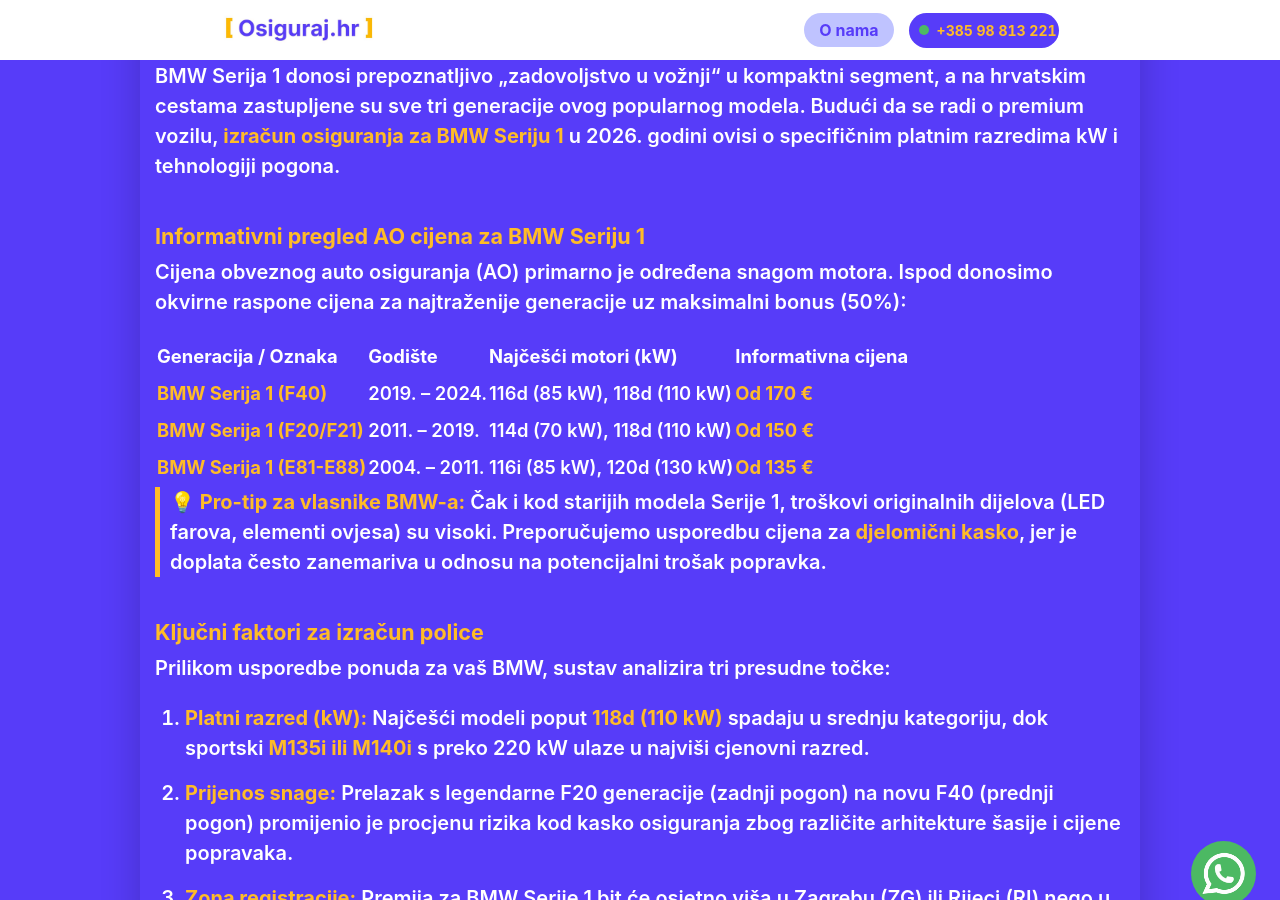
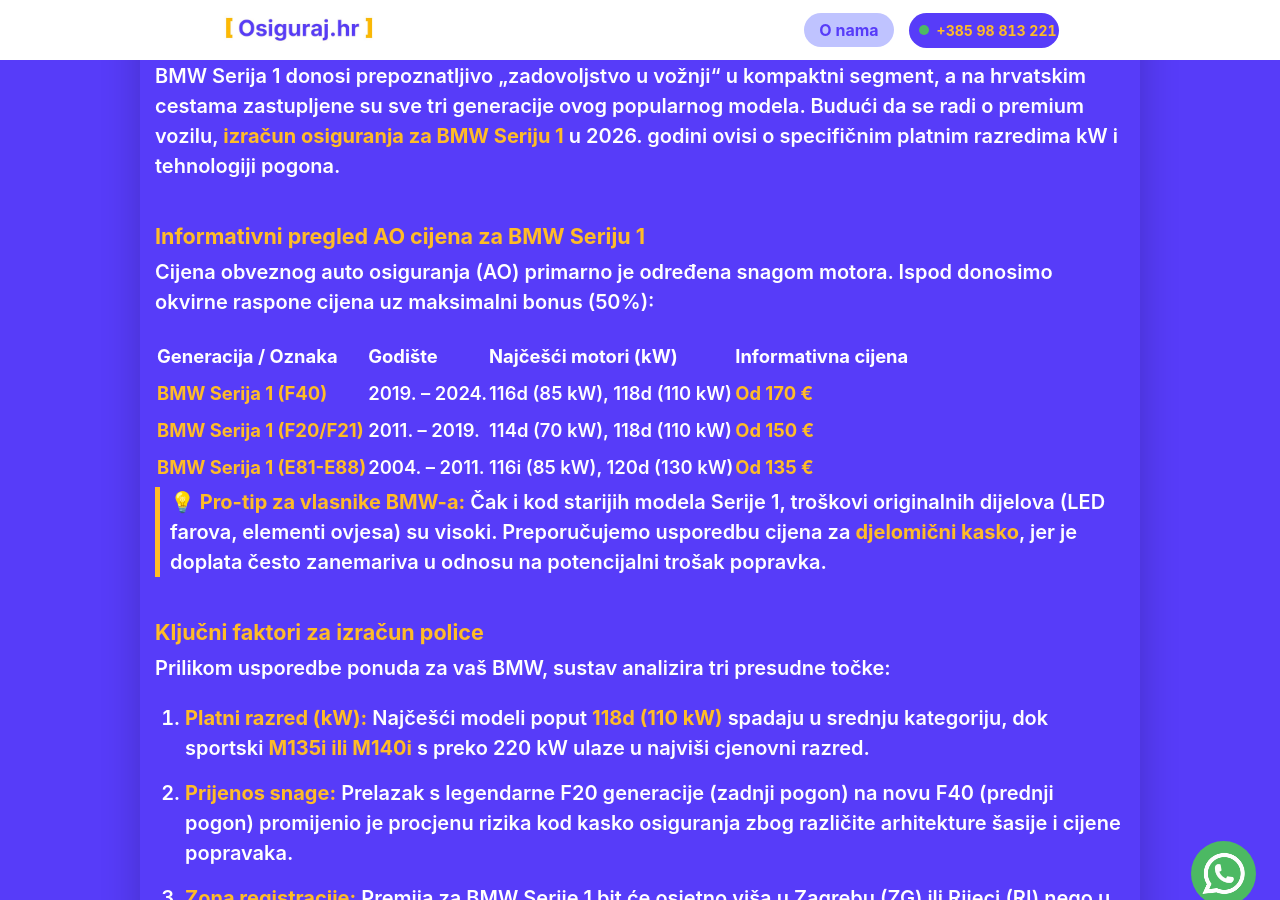
Before and after one commit to Filip-Gale/OsigurajHR, a Jekyll site: the page built from auto-osiguranje/bmw-serija-1.md, in a window 1280 px wide and 900 px high, scrolled down 511 px. Built offline with Jekyll 4.4.1, drawn with Linux system fonts in a browser that asks for light colours.

Commit message:
Update bmw-serija-1.md

```diff
--- a/auto-osiguranje/bmw-serija-1.md
+++ b/auto-osiguranje/bmw-serija-1.md
@@ -10,9 +10,9 @@
 
 ### Informativni pregled AO cijena za BMW Seriju 1
 
-Cijena obveznog auto osiguranja (AO) primarno je određena snagom motora. Ispod donosimo okvirne raspone cijena za najtraženije generacije uz maksimalni bonus (50%):
+Cijena obveznog auto osiguranja (AO) primarno je određena snagom motora. Ispod donosimo okvirne raspone cijena uz maksimalni bonus (50%):
 
-| Generacija / Oznaka | Godište | Najčešći motori (kW) | Informativna cijena |
+| Generacija&nbsp;/&nbsp;Oznaka | Godište&nbsp;&nbsp;&nbsp;&nbsp;&nbsp; | Najčešći motori (kW)&nbsp;&nbsp;&nbsp;&nbsp;&nbsp;&nbsp;&nbsp;&nbsp; | Informativna cijena |
 | :--- | :--- | :--- | :--- |
 | **BMW Serija 1 (F40)** | 2019. – 2024. | 116d (85 kW), 118d (110 kW) | **Od 170 €** |
 | **BMW Serija 1 (F20/F21)** | 2011. – 2019. | 114d (70 kW), 118d (110 kW) | **Od 150 €** |
```
